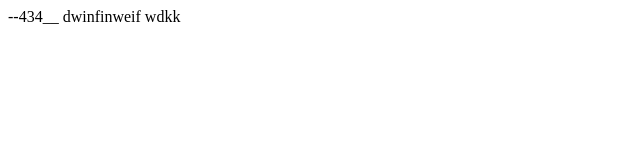
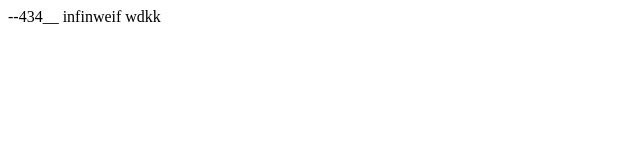
Before and after one commit to Bakminstof/testing, a plain HTML site: page index.html in a window 1280 px wide. Shown: the full height of the page, 0-640 px from the left. Drawn offline with Linux system fonts and the light colour scheme.

Commit message:
remove 2 firsts symbols

```diff
--- a/index.html
+++ b/index.html
@@ -2,6 +2,6 @@
  --434__
 </head>
 <body>
-dwinfinweif
+infinweif
 wdkk
 </body>
```
